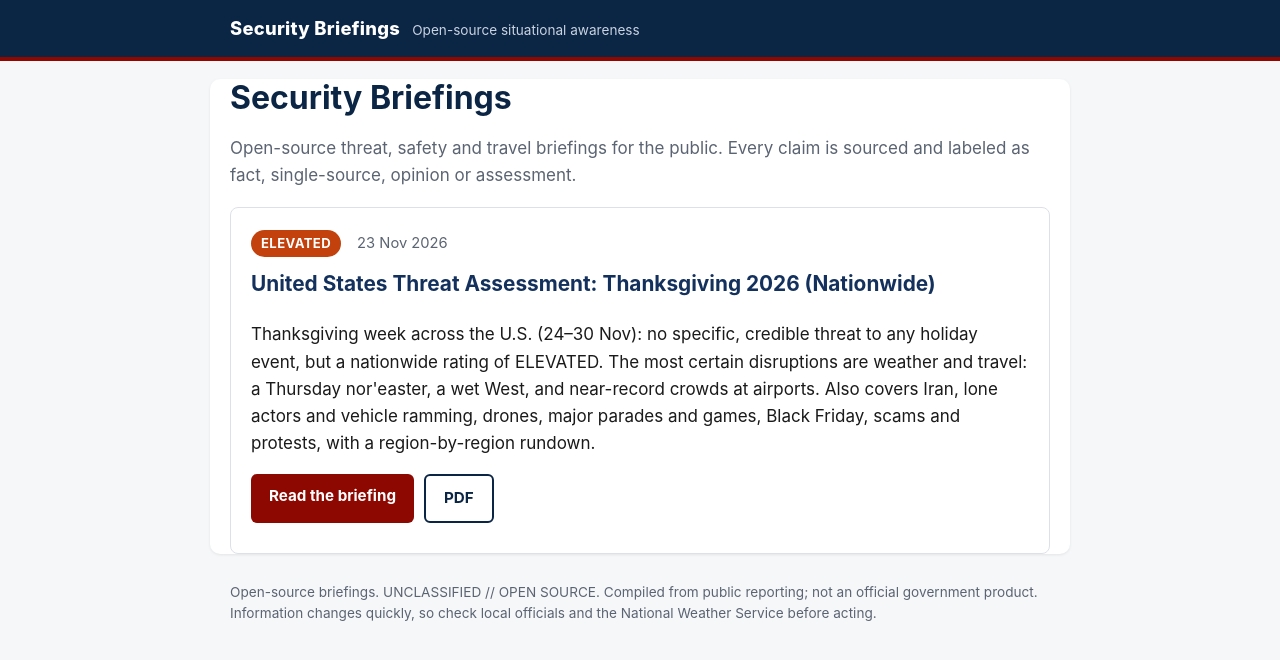
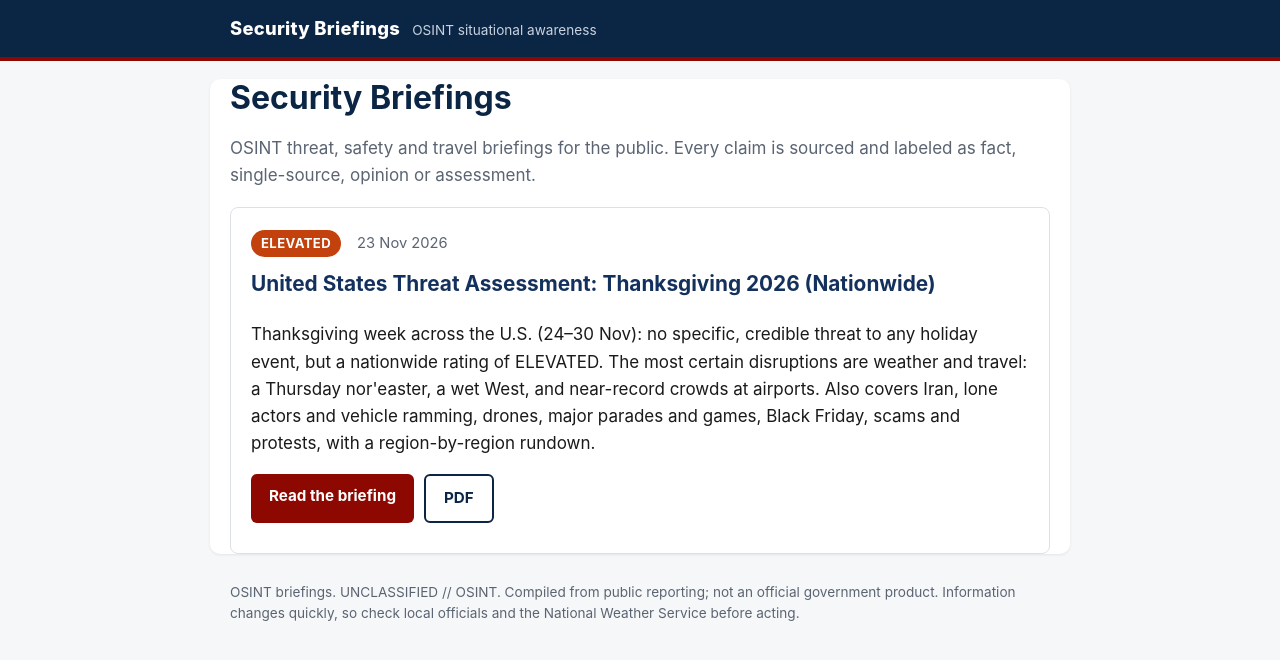
Before and after one commit to foxtrotglobal/security-briefings, a plain HTML site: page index.html in a window 1280 px wide. Drawn offline with Linux system fonts and the light colour scheme.

Commit message:
Say OSINT instead of open-source

```diff
--- a/index.html
+++ b/index.html
@@ -1,11 +1,11 @@
 <!doctype html><html lang="en"><head><meta charset="utf-8">
 <meta name="viewport" content="width=device-width, initial-scale=1">
 <title>Security Briefings</title>
-<meta name="description" content="Open-source U.S. security and travel briefing for Thanksgiving week 2026: national threat rating, Iran, lone actors, drones, major events, travel, weather, scams and protests.">
+<meta name="description" content="OSINT U.S. security and travel briefing for Thanksgiving week 2026: national threat rating, Iran, lone actors, drones, major events, travel, weather, scams and protests.">
 <link rel="stylesheet" href="assets/style.css"></head><body>
-<header class="site"><div class="wrap"><a class="brand" href="./">Security Briefings</a><span class="tag">Open-source situational awareness</span></div></header>
+<header class="site"><div class="wrap"><a class="brand" href="./">Security Briefings</a><span class="tag">OSINT situational awareness</span></div></header>
 <main class="wrap">
-<section class="intro"><h1>Security Briefings</h1><p>Open-source threat, safety and travel briefings for the public. Every claim is sourced and labeled as fact, single-source, opinion or assessment.</p></section>
+<section class="intro"><h1>Security Briefings</h1><p>OSINT threat, safety and travel briefings for the public. Every claim is sourced and labeled as fact, single-source, opinion or assessment.</p></section>
 <section class="posts">
 <article class="card">
 <div class="meta"><span class="badge elevated">ELEVATED</span><span>23 Nov 2026</span></div>
@@ -13,4 +13,4 @@
 <p>Thanksgiving week across the U.S. (24–30 Nov): no specific, credible threat to any holiday event, but a nationwide rating of ELEVATED. The most certain disruptions are weather and travel: a Thursday nor'easter, a wet West, and near-record crowds at airports. Also covers Iran, lone actors and vehicle ramming, drones, major parades and games, Black Friday, scams and protests, with a region-by-region rundown.</p>
 <p class="actions"><a class="btn" href="posts/usa-thanksgiving-2026.html">Read the briefing</a> <a class="btn ghost" href="pdf/USA-Thanksgiving-2026-Security-Briefing.pdf" download>PDF</a></p>
 </article>
-</section></main><footer class="site"><div class="wrap">Open-source briefings. UNCLASSIFIED // OPEN SOURCE. Compiled from public reporting; not an official government product. Information changes quickly, so check local officials and the National Weather Service before acting.</div></footer></body></html>
+</section></main><footer class="site"><div class="wrap">OSINT briefings. UNCLASSIFIED // OSINT. Compiled from public reporting; not an official government product. Information changes quickly, so check local officials and the National Weather Service before acting.</div></footer></body></html>
```
Also changed, not shown: posts/usa-thanksgiving-2026.html (+4 -4 lines), 2 other files.
